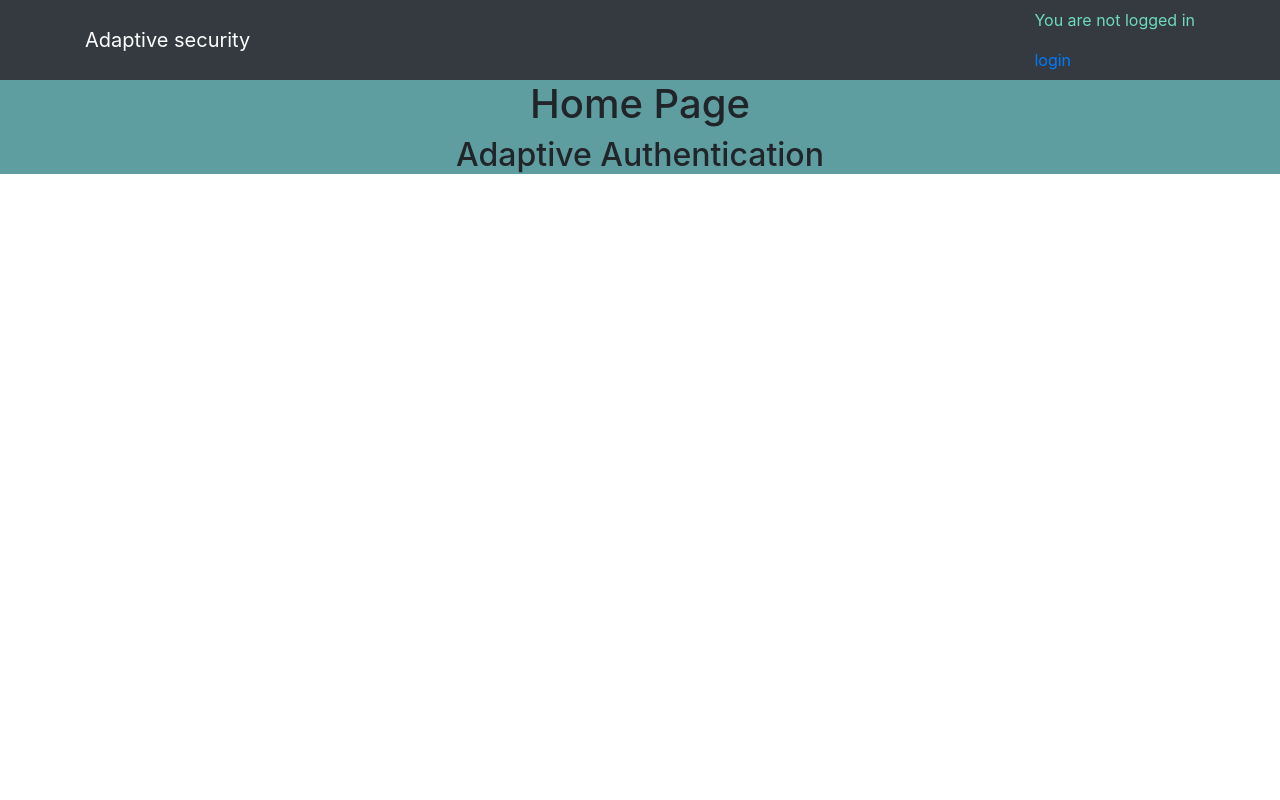
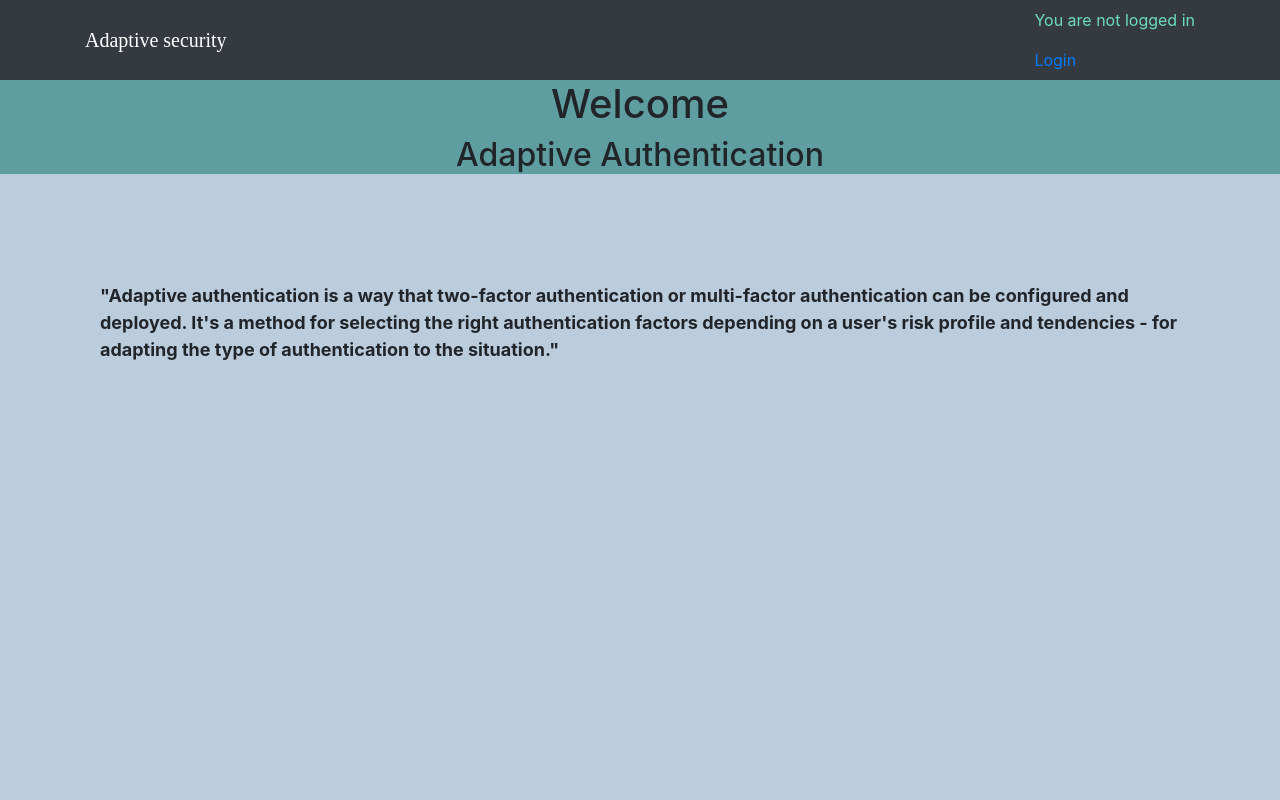
Before and after one commit to dariazgrv/securityauth, a Django app: page / in a window 1280 px wide. Run offline with Django 3.2, Linux system fonts and the light colour scheme; some libraries are stand-ins or nearby versions.

Commit message:
Enrypted url-temporary, improved overall css

```diff
--- a/adaptiveauth/settings.py
+++ b/adaptiveauth/settings.py
@@ -153,7 +153,7 @@ USE_TZ = True
 # https://docs.djangoproject.com/en/3.0/howto/static-files/
 
 STATIC_URL = '/static/'
-STATIC_ROOT = os.path.join(BASE_DIR, 'static')
+STATIC_ROOT = os.path.join(BASE_DIR, '/static')
 # STATICFILES_DIRS = [
 #     os.path.join(BASE_DIR, "static")
 # ]
--- a/adaptiveauth/urls.py
+++ b/adaptiveauth/urls.py
@@ -15,6 +15,8 @@ Including another URLconf
 """
 from django.contrib import admin
 from django.urls import include, path
+from django.conf import settings
+from django.conf.urls.static import static
 
 
 urlpatterns = [
--- a/corelogin/templates/corelogin/login.html
+++ b/corelogin/templates/corelogin/login.html
@@ -3,7 +3,7 @@
 {% block title %}Login{% endblock %}
 
 {% block content %}
-  <h2 style="text-align: center">Login Page</h2>
+  <h2 style="text-align: center">Login</h2>
   <form method="post" style="text-align: center">
     {% csrf_token %}
     {{ form.as_p }}
--- a/main/templates/main/base.html
+++ b/main/templates/main/base.html
@@ -3,16 +3,16 @@
 <html>
 <head>
     <meta charset="utf-8">
-    <!-- <link rel="stylesheet" href="{% static 'css/main.css' %}"> -->
+    <link rel="stylesheet" href="{% static 'css/main.css' %}">
     <link rel="stylesheet" href="https://stackpath.bootstrapcdn.com/bootstrap/4.4.1/css/bootstrap.min.css" integrity="sha384-Vkoo8x4CGsO3+Hhxv8T/Q5PaXtkKtu6ug5TOeNV6gBiFeWPGFN9MuhOf23Q9Ifjh" crossorigin="anonymous">
     <title>{% block title %}Adaptive Security{% endblock %}</title>
 
 </head>
 
-<body>
+<body style="background-color: #bbccdd">
         <nav class="navbar navbar-expand-sm navbar-dark bg-dark">
                 <div class="container">
-                  <a class="navbar-brand" href="{% url 'home' %}">Adaptive security</a>
+                  <a class="navbar-brand" href="{% url 'home' %}" style="font-family: 'Kohinoor Devanagari'">Adaptive security</a>
                   <button class="navbar-toggler" type="button" data-toggle="collapse" data-target="#mainMenu" aria-controls="mainMenu" aria-expanded="false" aria-label="Toggle navigation">
                     <span class="navbar-toggler-icon"></span>
                   </button>
@@ -21,21 +21,23 @@
                       <li class="nav-item">
                         {% if user.is_authenticated %}
                              Hi {{ user.username }}!
-                         <p><a href="{% url 'logout' %}">logout</a></p>
+                         <p><a href="{% url 'logout' %}">Logout</a></p>
                          {% else %}
                             <p style="color: #6DDCBD">You are not logged in</p>
-                                <a href="{% url 'login' %}">login</a>
+                                <a href="{% url 'login' %}">Login</a>
                             {% endif %}
                       </li>
                     </ul>
                   </div>
                 </div>
               </nav>
+
     <div id="content" name="content">
 	{% block content %}
     {% endblock %}
     </div>
 
+
 </body>
 
 </html>
--- a/main/templates/main/home.html
+++ b/main/templates/main/home.html
@@ -1,14 +1,21 @@
 {% extends 'main/base.html' %}
 {% load static %}
-
 {% block title %}
 Home
 {% endblock %}
 
 {% block content %}
     <div id="content" style="background-color: cadetblue">
-        <h1 style="text-align: center">Home Page</h1>
+        <h1 style="text-align: center">Welcome</h1>
         <h2 style="text-align: center">Adaptive Authentication</h2>
+    </div>
+     <div style="padding: 100px; font-size: large; font-weight: bold">
+        <blockquote cite="https://blog.identityautomation.com/what-is-adaptive-authentication#:~:text=Adaptive%20authentication%20is%20a%20way,of%20authentication%20to%20the%20situation.">"Adaptive authentication is a way that two-factor authentication or multi-factor authentication can be configured and deployed. It's a method for selecting the right authentication factors depending on a user's risk profile
+            and tendencies - for adapting the type of authentication to the situation."
+    </blockquote>
+            </div>
+    <div class="cover">
+    <!-- image -->
     </div>
 
 {% endblock %}
--- /dev/null
+++ b/static/css/main.css
@@ -0,0 +1,17 @@
+
+h1 {
+    text-align: center;
+}
+
+ .bg {
+      background-image: linear-gradient(rgba(0, 0, 0, 0.5), rgba(0, 0, 0, 0.5)), url("cyber.jpg");
+      height: 90%;
+      background-position: center;
+      background-repeat: no-repeat;
+      background-size: cover;
+      position: relative;
+    }
+
+ cover {
+	background: url('../static/css/auth.jpeg');
+}
```
Also changed, not shown: corelogin/templates/corelogin/securelogin.html (+9 -7 lines), corelogin/views.py (+35 -16 lines), static/css/auth.jpeg (added), static/css/cyber.jpg (added), 1 other file.
